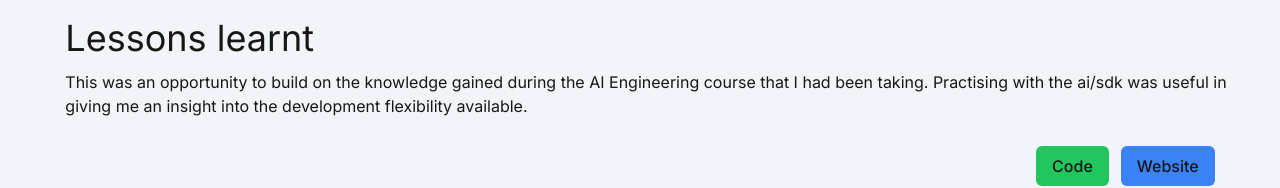
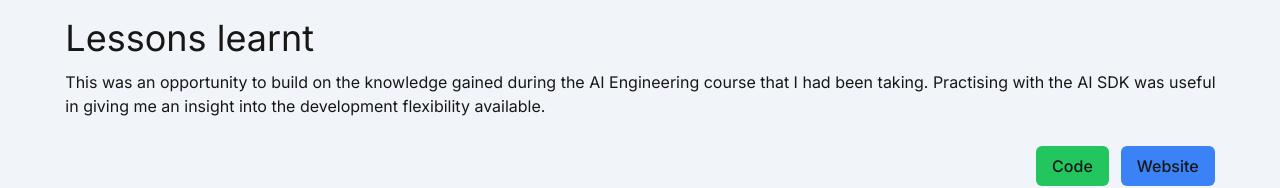
Before and after one commit to johnhm22/iamjohn, a Next.js app: page /projects/language-chatbot in a window 1280 px wide. Shown: the part 2515-2703 px from the top of the page. Built offline with nearby package versions, Linux system fonts and the light colour scheme.

Commit message:
Updating description text

```diff
--- a/app/projects/language-chatbot/page.tsx
+++ b/app/projects/language-chatbot/page.tsx
@@ -87,8 +87,8 @@ const page = () => {
           <p className="text-4xl my-3">Lessons learnt</p>
           <p className="mb-7">
             This was an opportunity to build on the knowledge gained during the
-            AI Engineering course that I had been taking. Practising with the
-            ai/sdk was useful in giving me an insight into the development
+            AI Engineering course that I had been taking. Practising with the AI
+            SDK was useful in giving me an insight into the development
             flexibility available.
           </p>
           <div className="flex justify-end gap-3 pb-3 pr-3 font-medium">
```
